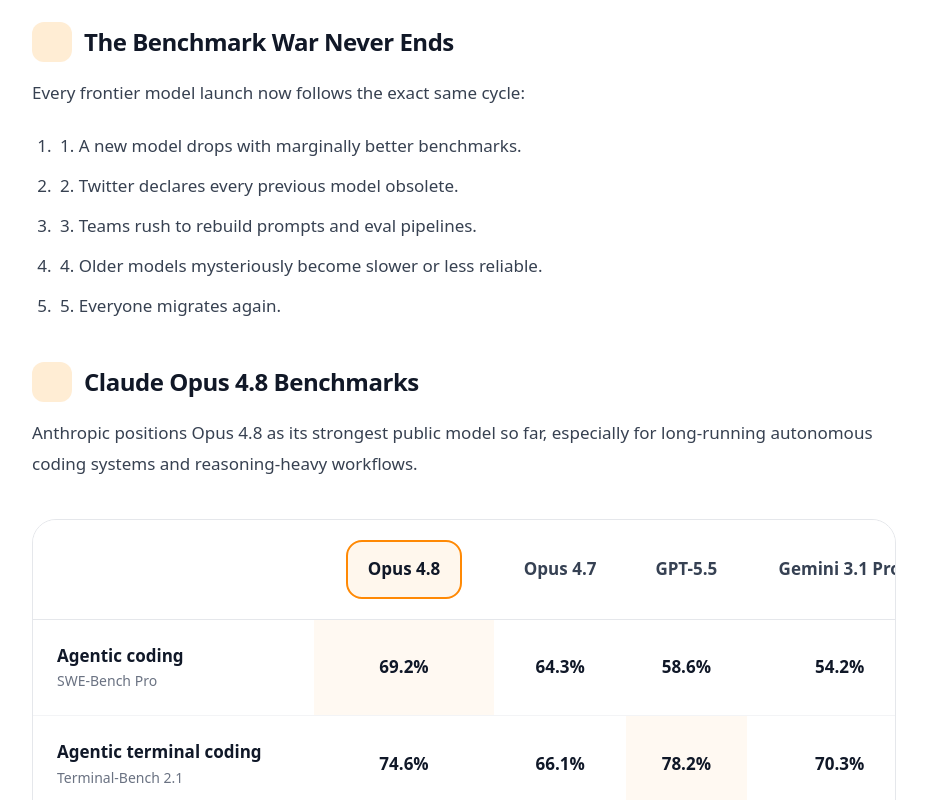
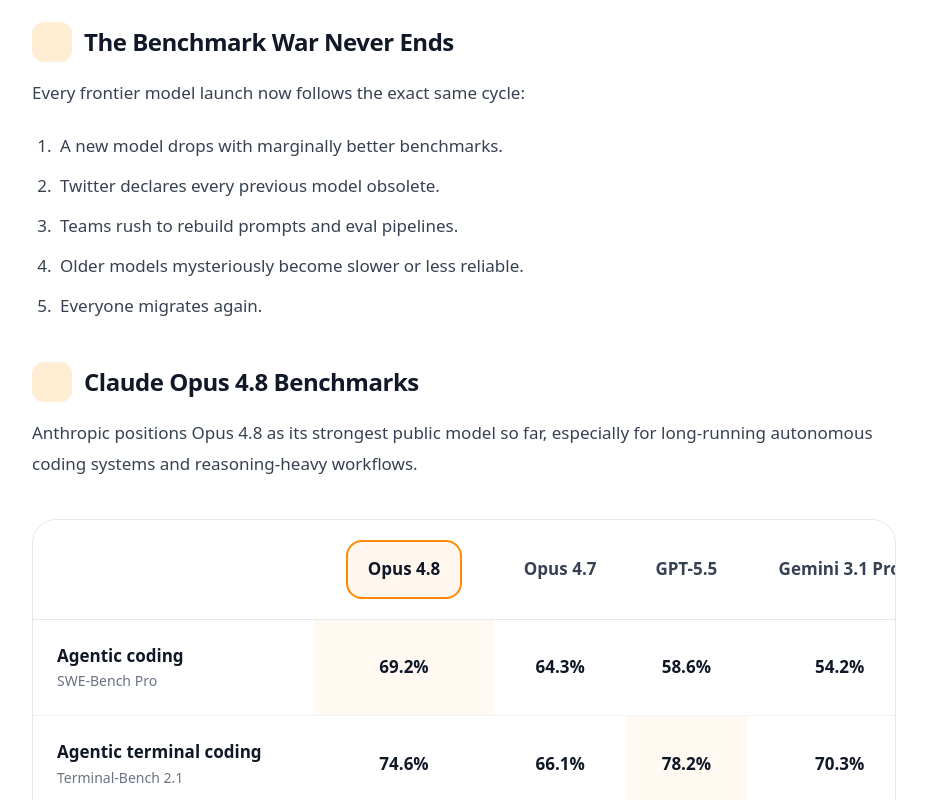
Before and after one commit to CristianOlivera1/CristianOlivera1.github.io, a React (Vite) app: page /post/claude-opus-48-launch-analysis in a window 1280 px wide. Shown: the part 1160-1960 px from the top of the page, without its empty margins (176-1103 px from the left). Built offline with nearby package versions, Linux system fonts and the light colour scheme; some icons are missing.

Commit message:
fix: remove numbering from list items and update callout sections in Claude Opus 4.8 post

```diff
--- a/src/blog/posts/claude-opus-48.jsx
+++ b/src/blog/posts/claude-opus-48.jsx
@@ -256,11 +256,11 @@
         </p>
 
         <ol className="space-y-2">
-            <li>1. A new model drops with marginally better benchmarks.</li>
-            <li>2. Twitter declares every previous model obsolete.</li>
-            <li>3. Teams rush to rebuild prompts and eval pipelines.</li>
-            <li>4. Older models mysteriously become slower or less reliable.</li>
-            <li>5. Everyone migrates again.</li>
+            <li>A new model drops with marginally better benchmarks.</li>
+            <li>Twitter declares every previous model obsolete.</li>
+            <li>Teams rush to rebuild prompts and eval pipelines.</li>
+            <li>Older models mysteriously become slower or less reliable.</li>
+            <li>Everyone migrates again.</li>
         </ol>
 
         <SectionHeading icon="lucide:bar-chart-3">
@@ -430,11 +430,6 @@
             </strong>
         </p>
 
-        <Callout icon="lucide:triangle-alert" type="warning">
-            AI infrastructure now behaves more like a subscription treadmill than a
-            stable software dependency.
-        </Callout>
-
         <SectionHeading icon="lucide:rocket">
             So… Is Opus 4.8 Actually Good?
         </SectionHeading>
@@ -505,8 +500,8 @@
         </p>
 
         <ol className="space-y-2">
-            <li>1. Sale un modelo nuevo con benchmarks ligeramente mejores.</li>
-            <li>2. Twitter declara obsoleto todo lo anterior.</li>
+            <li>Sale un modelo nuevo con benchmarks ligeramente mejores.</li>
+            <li>Twitter declara obsoleto todo lo anterior.</li>
             <li>3. Los equipos corren a rehacer prompts y pipelines de evaluación.</li>
             <li>4. Los modelos viejos misteriosamente se vuelven más lentos o menos confiables.</li>
             <li>5. Todos migran otra vez.</li>
@@ -678,11 +673,6 @@
             </strong>
         </p>
 
-        <Callout icon="lucide:triangle-alert" type="warning">
-            La infraestructura de IA ya se comporta más como una cinta de suscripciones que como una
-            dependencia estable de software.
-        </Callout>
-
         <SectionHeading icon="lucide:rocket">
             Entonces… ¿Opus 4.8 realmente es bueno?
         </SectionHeading>
```
